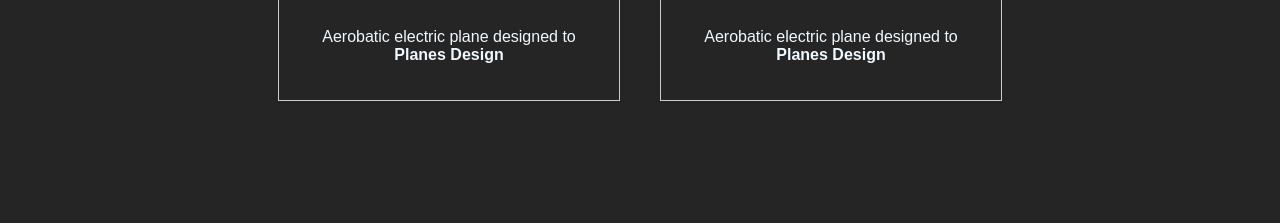
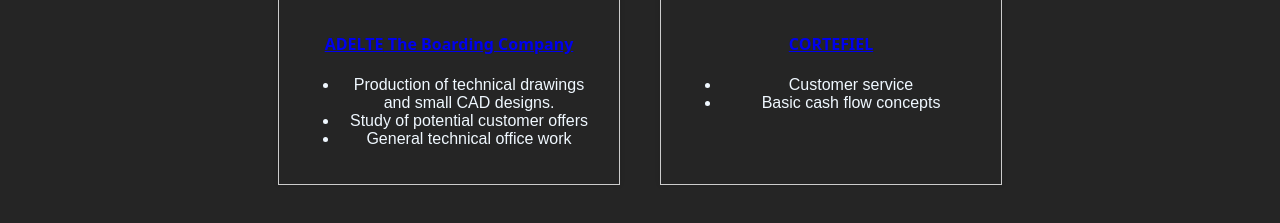
Before and after one commit to AlvaroEditor/personal-webpage, an Astro site: page /Experience in a window 1280 px wide. Shown: the part 311-534 px from the top of the page. Built offline with nearby package versions, Linux system fonts and the light colour scheme; Astro itself is replaced by a stand-in of ours.

Commit message:
Including content to experience sectoin

```diff
--- a/src/layouts/Layout.astro
+++ b/src/layouts/Layout.astro
@@ -21,6 +21,7 @@
 		<Header />
 		<slot />
 	</body>
+
 </html>
 <style is:global>
 	:root {
--- a/src/pages/Experience.astro
+++ b/src/pages/Experience.astro
@@ -38,8 +38,17 @@
             width="300"
             class="logo"
         />
-    <p>Aerobatic electric plane designed to <strong>Planes Design</strong></p>
-
+        <div>
+            <h4>
+                <a href="https://www.adelte.com/"
+                    ><strong>ADELTE</strong> The Boarding Company</a>
+            </h4>
+            <ul>
+                <li>Production of technical drawings and small CAD designs.</li>
+                <li>Study of potential customer offers</li>
+                <li>General technical office work</li>
+            </ul>
+        </div>
     </div>
 
     <div class="card">
@@ -49,8 +58,15 @@
             width="300"
             class="logo"
         />
-    <p>Aerobatic electric plane designed to <strong>Planes Design</strong></p>
-
+        <div>
+            <h4>
+                <a href="https://cortefiel.com/es/es"
+                    ><strong>CORTEFIEL</strong></a>
+            </h4>
+            <ul>
+                <li>Customer service</li>
+                <li>Basic cash flow concepts</li>
+            </ul>
         </div>
-
     </div>
+</div>
```
Lines whose indentation alone changed are shown as unchanged.
